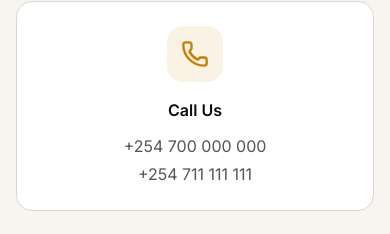
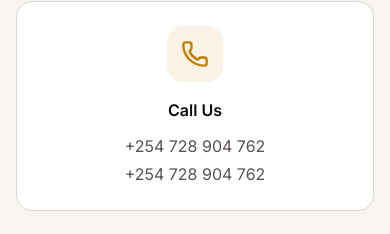
Before and after one commit to ashpoah-dot/ashglobal, a Next.js app: page /contact in a window 390 px wide. Shown: the part 1910-2144 px from the top of the page. Built offline with nearby package versions, Linux system fonts and the light colour scheme; a web font is replaced by a local one.

Commit message:
update phone contact details
Co-authored-by: Copilot <copilot@github.com>

```diff
--- a/components/contact/contact-info.tsx
+++ b/components/contact/contact-info.tsx
@@ -14,8 +14,8 @@ const contactDetails = [
   {
     icon: Phone,
     title: "Call Us",
-    details: ["+254 700 000 000", "+254 711 111 111"],
-    links: ["tel:+254700000000", "tel:+254711111111"],
+    details: ["+254 728 904 762", "+254 728 904 762"],
+    links: ["tel:+254728904762", "tel:+254728904762"],
   },
   {
     icon: Mail,
```
